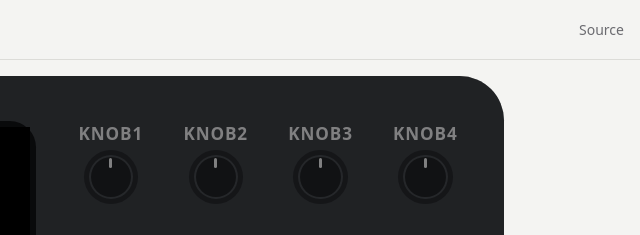
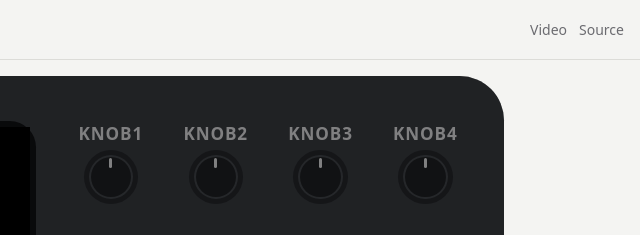
Before and after one commit to konsumer/fomajam, a website with bundled scripts: page web/index.html in a window 1280 px wide. Shown: the top 235 px of the page, 640-1280 px from the left. Built offline with nearby package versions, Linux system fonts and the light colour scheme; no server answers.

Commit message:
install asset

```diff
--- a/web/index.html
+++ b/web/index.html
@@ -20,6 +20,7 @@
       </nav>
       <div class="end">
         <button id="buildstate" class="badge" hidden></button>
+        <a class="source" href="https://youtu.be/un2Kr70jYD0" target="_blank" rel="noopener">Video</a>
         <a class="source" href="https://github.com/konsumer/fomajam" target="_blank" rel="noopener">Source</a>
       </div>
     </header>
```
Also changed, not shown: .github/workflows/pages.yml.
